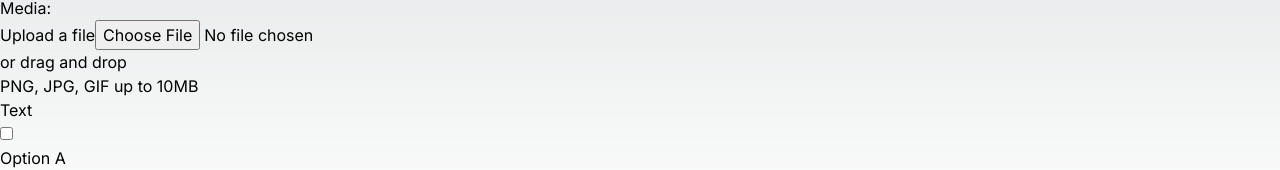
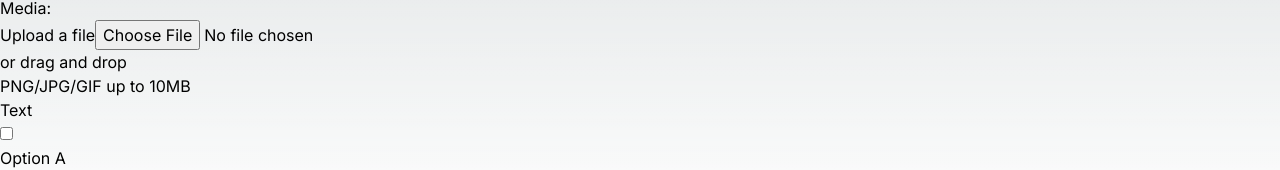
Before and after one commit to raheemlawal/opayque, a Next.js app: page /create in a window 1280 px wide. Shown: the part 250-420 px from the top of the page. Built offline with nearby package versions, Linux system fonts and the light colour scheme.

Commit message:
format change

```diff
--- a/src/app/createNftForm.tsx
+++ b/src/app/createNftForm.tsx
@@ -72,7 +72,7 @@ const CreateNftForm = () => {
                     </label>
                     <p className="pl-1">or drag and drop</p>
                   </div>
-                  <p className="text-xs leading-5 text-white">PNG, JPG, GIF up to 10MB</p>
+                  <p className="text-xs leading-5 text-white">PNG/JPG/GIF up to 10MB</p>
                 </div>
               </div>
             </div>
```
